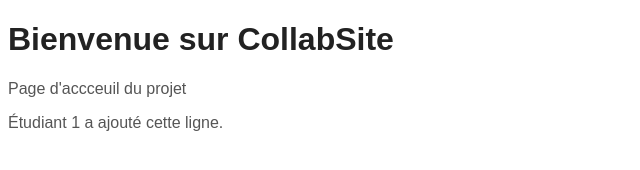
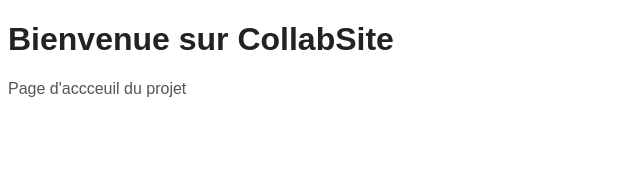
Before and after one commit to aroua2026/CollabSite, a plain HTML site: page index.html in a window 1280 px wide. Shown: the whole page, without its empty margins (0-640 px from the left). Drawn offline with Linux system fonts and the light colour scheme.

Commit message:
Remove student 1's line from index.html

```diff
--- a/index.html
+++ b/index.html
@@ -7,6 +7,5 @@
   <body>
     <h1>Bienvenue sur CollabSite</h1>
     <p>Page d'accceuil du projet</p>
-    <p>Étudiant 1 a ajouté cette ligne.</p>
   </body>
 </html>
```
